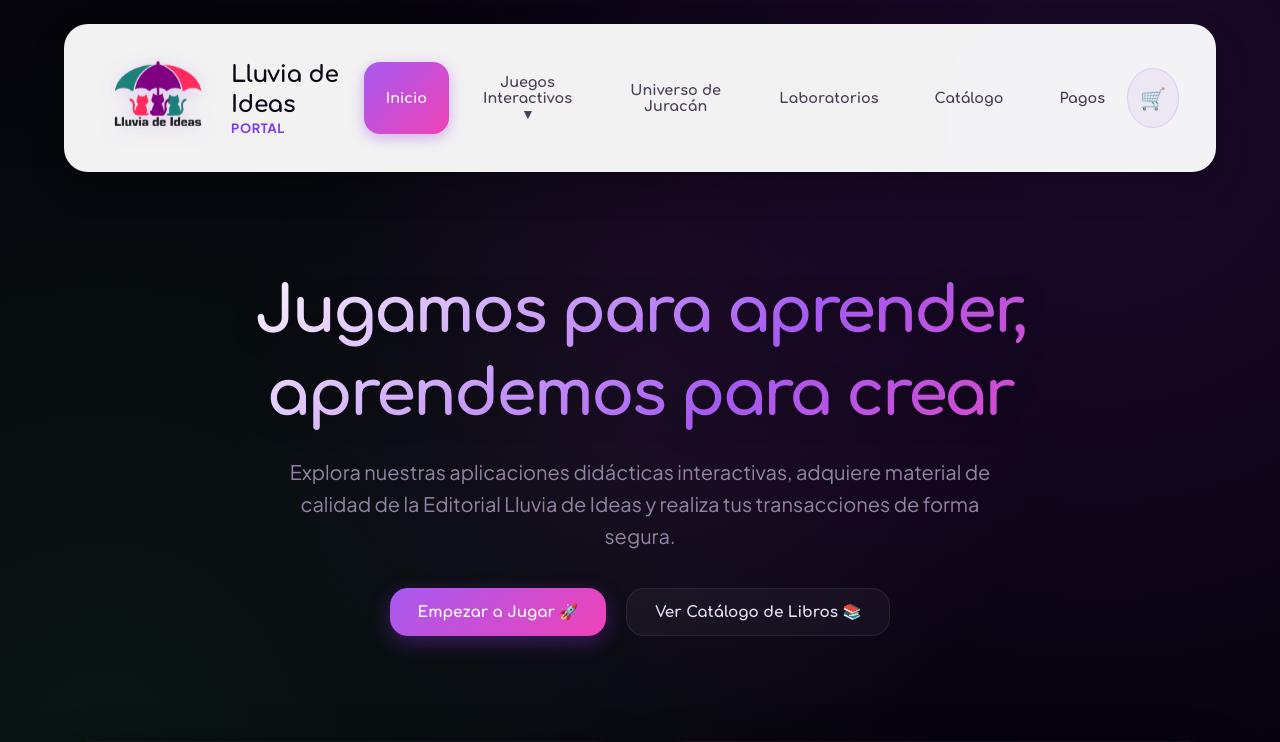
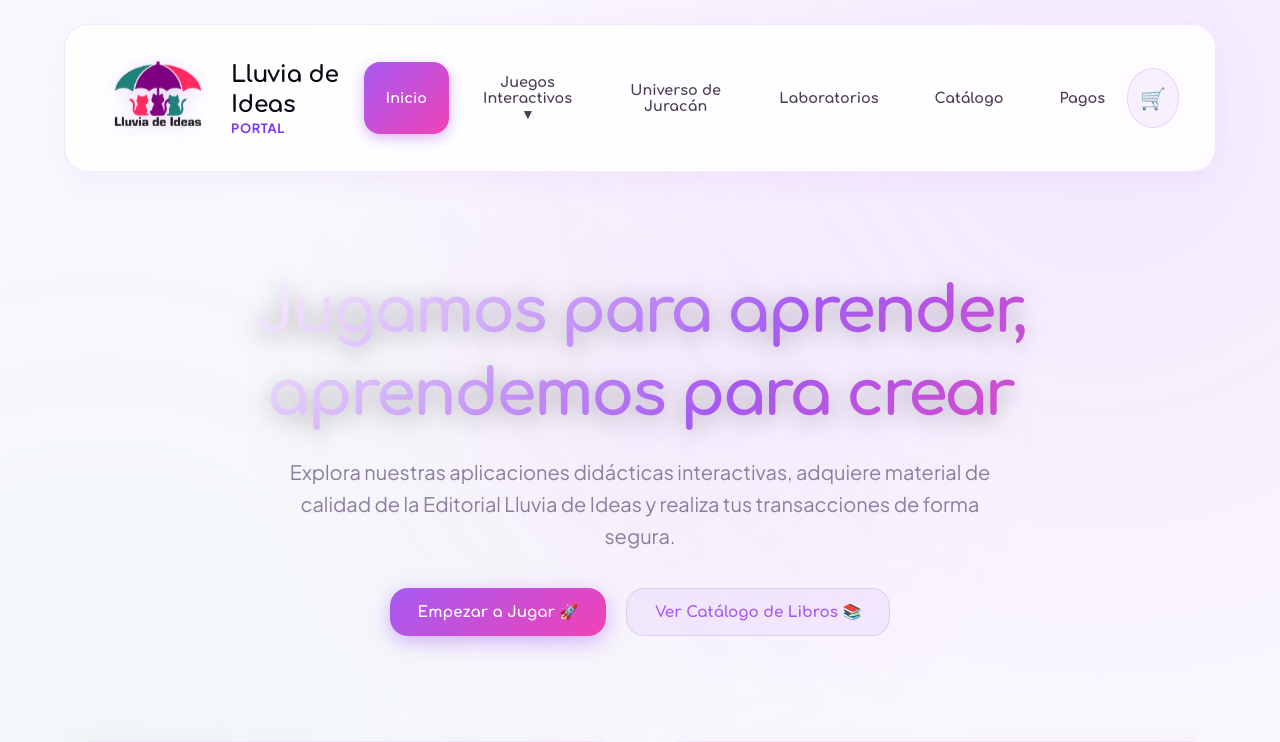
Before and after one commit to pachevar/lluvia-de-ideas, a React (Vite) app: page / in a window 1280 px wide. Shown: the top 742 px of the page. Built offline with nearby package versions, Linux system fonts and the light colour scheme.

Commit message:
style: redesign colors to a premium magical light theme

```diff
--- a/src/App.css
+++ b/src/App.css
@@ -18,11 +18,11 @@
   padding: 16px 36px;
   z-index: 10;
   border-radius: 24px;
-  background: rgba(255, 255, 255, 0.95);
-  border: 1px solid rgba(255, 255, 255, 0.1);
-  box-shadow: 0 15px 35px rgba(0, 0, 0, 0.2);
-  backdrop-filter: blur(10px);
-  -webkit-backdrop-filter: blur(10px);
+  background: rgba(255, 255, 255, 0.85);
+  border: 1px solid rgba(147, 51, 234, 0.1);
+  box-shadow: 0 10px 30px rgba(147, 51, 234, 0.06);
+  backdrop-filter: blur(12px);
+  -webkit-backdrop-filter: blur(12px);
 }
 .brand {
   display: flex;
@@ -177,12 +177,13 @@
   box-shadow: 0 10px 25px rgba(147, 51, 234, 0.5);
 }
 .btn-secondary {
-  background: rgba(255, 255, 255, 0.04);
-  color: var(--text-main);
-  border: 1px solid rgba(255, 255, 255, 0.08);
+  background: rgba(147, 51, 234, 0.06);
+  color: var(--primary);
+  border: 1px solid rgba(147, 51, 234, 0.15);
 }
 .btn-secondary:hover {
-  background: rgba(255, 255, 255, 0.08);
+  background: rgba(147, 51, 234, 0.12);
+  border-color: rgba(147, 51, 234, 0.3);
   transform: translateY(-3px);
 }
 .btn-success {
@@ -450,11 +451,11 @@
 }
 .answer-input {
   flex: 1;
-  background: rgba(0, 0, 0, 0.3);
+  background: rgba(147, 51, 234, 0.04);
   border: 2px solid var(--border-color);
   padding: 16px 22px;
   border-radius: 18px;
-  color: #fff;
+  color: var(--text-main);
   font-size: 1.2rem;
   font-family: var(--font-mono);
   outline: none;
@@ -930,11 +931,11 @@
   font-family: var(--font-headline);
 }
 .form-input {
-  background: rgba(0, 0, 0, 0.3);
+  background: rgba(147, 51, 234, 0.04);
   border: 2px solid var(--border-color);
   padding: 14px 18px;
   border-radius: 14px;
-  color: #fff;
+  color: var(--text-main);
   font-size: 1rem;
   outline: none;
   transition: all 0.3s ease;
@@ -1500,7 +1501,7 @@
 }
 .mixing-slot-card {
   flex: 1;
-  background: rgba(0,0,0,0.2);
+  background: rgba(147, 51, 234, 0.03);
   border: 2px dashed var(--border-color);
   border-radius: 20px;
   padding: 20px;
@@ -1523,7 +1524,7 @@
 .selected-element-big {
   font-size: 1.15rem;
   font-weight: 700;
-  color: #fff;
+  color: var(--text-main);
 }
 .slot-empty-icon {
   font-size: 2rem;
@@ -1816,7 +1817,7 @@
   font-family: var(--font-headline);
   font-size: 1.8rem;
   margin-bottom: 16px;
-  color: #fff;
+  color: var(--text-title);
 }
 
 .showcase-card p {
@@ -1979,7 +1980,7 @@
   font-family: var(--font-headline);
   font-size: 1rem;
   font-weight: 700;
-  color: #fff;
+  color: var(--text-title);
   margin-bottom: 8px;
   line-height: 1.3;
 }
@@ -1994,8 +1995,8 @@
 
 .cuento-book-card:hover .cuento-book-badge {
   opacity: 1;
-  color: #fff;
-  text-shadow: 0 0 8px var(--tertiary);
+  color: var(--tertiary);
+  text-shadow: 0 0 8px rgba(217, 70, 239, 0.35);
 }
 
 /* Gateways Section */
@@ -2027,7 +2028,7 @@
 .gateway-card h3 {
   font-family: var(--font-headline);
   font-size: 1.6rem;
-  color: #fff;
+  color: var(--text-title);
 }
 
 .gateway-card p {
--- a/src/index.css
+++ b/src/index.css
@@ -21,24 +21,24 @@
   --warning-hsl: 38, 92%, 50%;
   --warning: hsl(var(--warning-hsl));
 
-  /* Magical Dark Theme (Deep Purple Universe) */
-  --bg-main: #06030b;
-  --bg-surface: #0e0717;
-  --bg-surface-hover: #190e29;
-  --text-title: #ffffff;
-  --text-main: #ebdfff; /* Soft magical lavender */
-  --text-muted: #9482a5;
-  --border-color: #211234;
-  --border-glow: rgba(147, 51, 234, 0.25);
+  /* Magical Light Theme (Bright Creative Lavender) */
+  --bg-main: #fbf9ff;
+  --bg-surface: #ffffff;
+  --bg-surface-hover: #f3ebff;
+  --text-title: #1a082e;      /* Deep royal purple */
+  --text-main: #3d2f53;       /* Deep slate lavender */
+  --text-muted: #8c7e9f;      /* Soft lavender gray */
+  --border-color: #ebdffc;    /* Soft lavender border */
+  --border-glow: rgba(147, 51, 234, 0.15);
 
-  --glass-bg: rgba(14, 7, 23, 0.65);
-  --glass-border: rgba(255, 255, 255, 0.04);
-  --glass-shadow: rgba(0, 0, 0, 0.6);
+  --glass-bg: rgba(255, 255, 255, 0.75);
+  --glass-border: rgba(147, 51, 234, 0.12);
+  --glass-shadow: rgba(74, 21, 128, 0.05);
 
-  --shadow-sm: 0 4px 8px rgba(0, 0, 0, 0.4);
-  --shadow-md: 0 8px 16px rgba(0, 0, 0, 0.5);
-  --shadow-lg: 0 16px 36px rgba(0, 0, 0, 0.6);
-  --shadow-glow: 0 0 25px rgba(147, 51, 234, 0.25);
+  --shadow-sm: 0 4px 10px rgba(74, 21, 128, 0.04);
+  --shadow-md: 0 8px 24px rgba(74, 21, 128, 0.06);
+  --shadow-lg: 0 16px 40px rgba(74, 21, 128, 0.1);
+  --shadow-glow: 0 0 25px rgba(147, 51, 234, 0.12);
 
   /* Typography */
   --font-headline: 'Comfortaa', cursive, system-ui, sans-serif;
@@ -47,7 +47,7 @@
 
   font-size: 16px;
   line-height: 1.6;
-  color-scheme: dark;
+  color-scheme: light;
 }
 
 * {
@@ -75,9 +75,9 @@ body::before {
   left: -10%;
   width: 120vw;
   height: 120vh;
-  background: radial-gradient(circle at 80% 20%, rgba(147, 51, 234, 0.15) 0%, transparent 50%),
-              radial-gradient(circle at 15% 85%, rgba(34, 197, 94, 0.1) 0%, transparent 55%),
-              radial-gradient(circle at 50% 50%, rgba(217, 70, 239, 0.08) 0%, transparent 45%);
+  background: radial-gradient(circle at 80% 20%, rgba(147, 51, 234, 0.08) 0%, transparent 50%),
+              radial-gradient(circle at 15% 85%, rgba(34, 197, 94, 0.04) 0%, transparent 55%),
+              radial-gradient(circle at 50% 50%, rgba(217, 70, 239, 0.05) 0%, transparent 45%);
   pointer-events: none;
   z-index: -1;
 }
```
